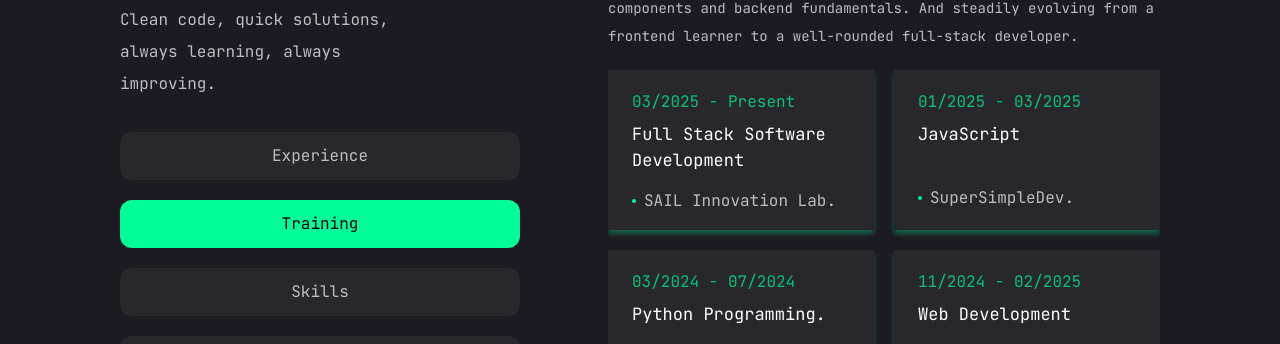
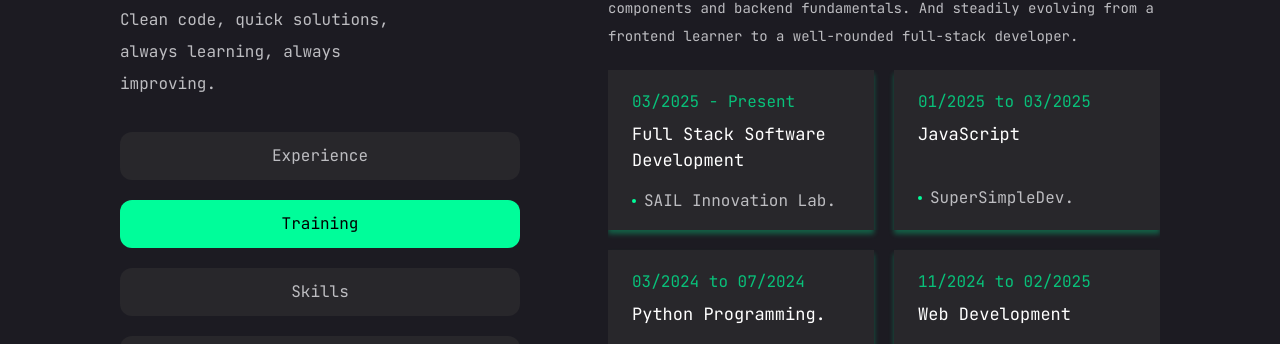
Before and after one commit to untitledDev9/my_portfolio, a React (Vite) app in the folder my-portfolio/: page / in a window 1280 px wide. Both pictures are taken after a click on the element "Training". Shown: the part 914-1258 px from the top of the page. Built offline with nearby package versions, Linux system fonts and the light colour scheme.

Commit message:
adjustment

```diff
--- a/my-portfolio/src/resumeState/Education.jsx
+++ b/my-portfolio/src/resumeState/Education.jsx
@@ -31,7 +31,7 @@ const Education = () => {
 
         <div className=' bg-[#28272B] shadow-[0_4px_5px_rgba(0,253,154,0.3)] px-6 max-Laptop:px-4 py-5 w-full h-[160px] flex justify-between flex-col gap-4'>
           <div className=' grid gap-2'>
-            <p className='text-[#08c17a] max-Laptop:text-[13px]'>01/2025 - 03/2025</p>
+            <p className='text-[#08c17a] max-Laptop:text-[13px]'>01/2025 to 03/2025</p>
             <h1 className='max-Laptop:text-[14px] text-[17px] text-white'>JavaScript</h1>
           </div>
           <div className=' flex items-center gap-2 '>
@@ -42,7 +42,7 @@ const Education = () => {
 
         <div className=' bg-[#28272B] shadow-[0_4px_5px_rgba(0,253,154,0.3)] px-6 max-Laptop:px-4 py-5 w-full h-[160px] flex justify-between flex-col gap-4'>
           <div className=' grid gap-2'>
-            <p className='text-[#08c17a] max-Laptop:text-[13px]'>03/2024 - 07/2024</p>
+            <p className='text-[#08c17a] max-Laptop:text-[13px]'>03/2024 to 07/2024</p>
             <h1 className='max-Laptop:text-[14px] text-[17px] text-white'>Python Programming.</h1>
           </div>
           <div className=' flex items-center gap-2'>
@@ -53,7 +53,7 @@ const Education = () => {
 
         <div className=' bg-[#28272B] shadow-[0_4px_5px_rgba(0,253,154,0.3)] px-6 max-Laptop:px-4 py-5 w-full h-[160px] flex justify-between flex-col gap-4'>
           <div className=' grid gap-2'>
-            <p className='text-[#08c17a] max-Laptop:text-[13px]'>11/2024 - 02/2025</p>
+            <p className='text-[#08c17a] max-Laptop:text-[13px]'>11/2024 to 02/2025</p>
             <h1 className='max-Laptop:text-[14px] text-[17px] text-white'>Web Development</h1>
           </div>
           <div className=' flex items-center gap-2'>
```
